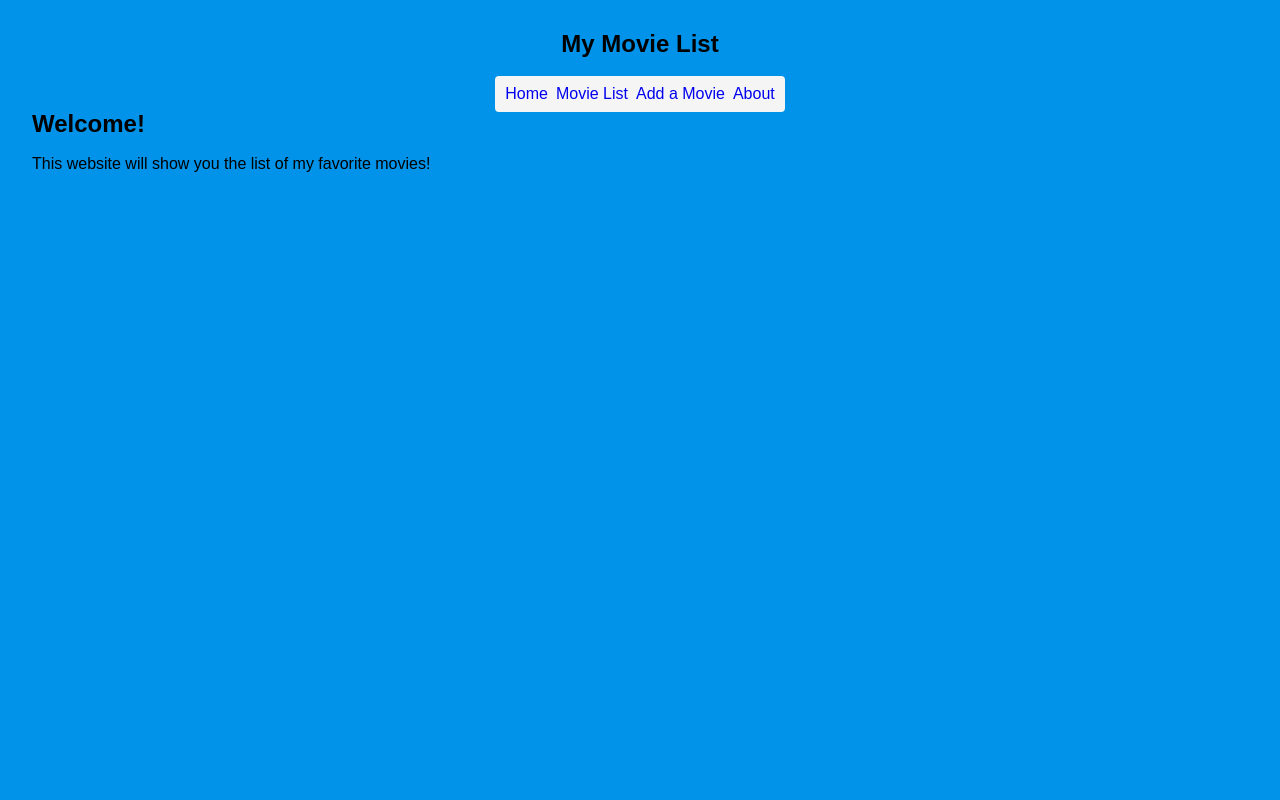
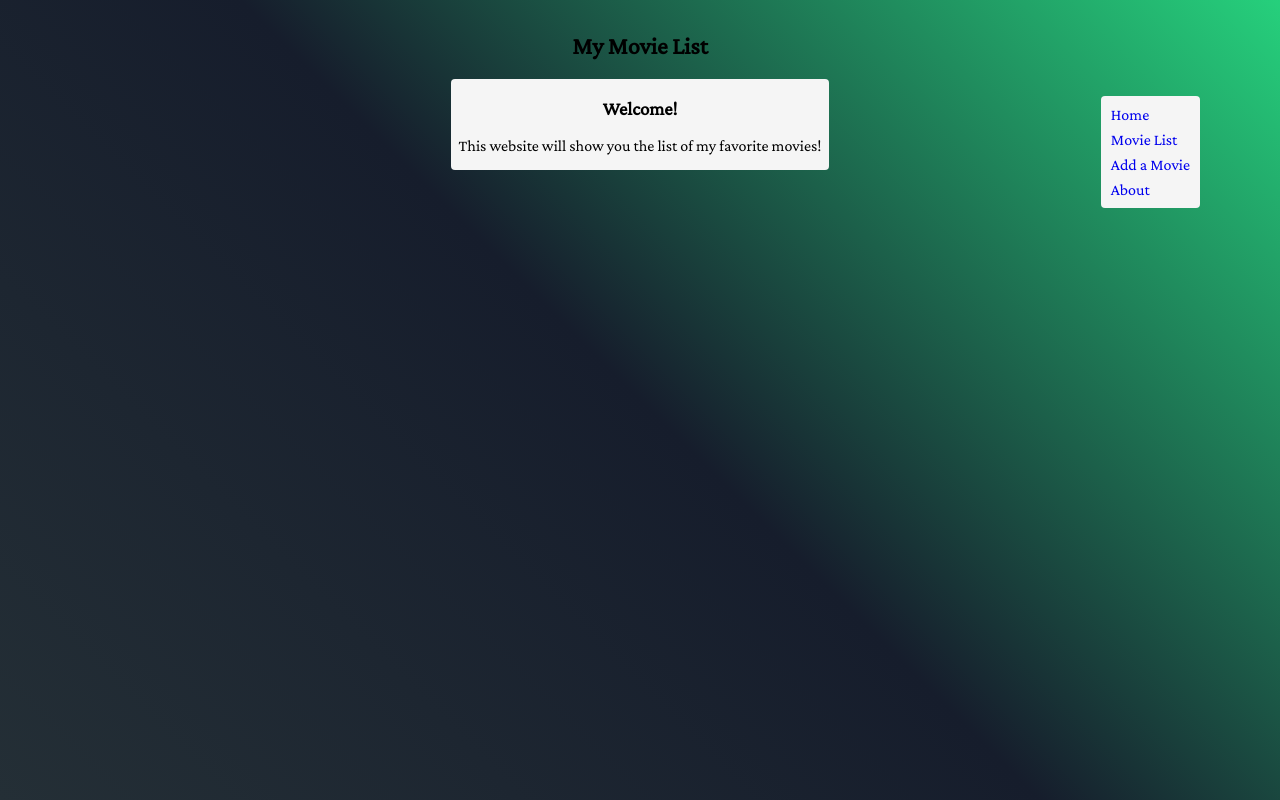
Before and after one commit to irondude14/phase-2-react-project, a React (Create React App) app: page /home in a window 1280 px wide. Built offline with nearby package versions, Linux system fonts and the light colour scheme.

Commit message:
Updated Styles

```diff
--- a/src/App.css
+++ /dev/null
@@ -1,11 +0,0 @@
-header {
-  padding: 2em;
-  background: #fff;
-  display: flex;
-}
-
-.nav {
-  margin: 0;
-  padding: 0.5em;
-  display: flex;
-}
--- a/src/components/Filter.js
+++ b/src/components/Filter.js
@@ -6,13 +6,13 @@ export default function Filter({ setSortBy }) {
   }
 
   return (
-    <>
+    <div className='filter-bar'>
       <label>Sort By: </label>
       <select onChange={handleSort}>
         <option value='none'>None</option>
         <option value='year'>Year</option>
         <option value='title'>Alphabetical</option>
       </select>
-    </>
+    </div>
   );
 }
--- a/src/components/Home.js
+++ b/src/components/Home.js
@@ -2,8 +2,8 @@ import React from 'react';
 
 export default function Home() {
   return (
-    <div>
-      <h2>Welcome!</h2>
+    <div className='home-screen'>
+      <h3>Welcome!</h3>
       <p>This website will show you the list of my favorite movies!</p>
     </div>
   );
--- a/src/components/MovieCard.js
+++ b/src/components/MovieCard.js
@@ -2,6 +2,7 @@ import React, { useState } from 'react';
 
 export default function MovieCard({ movie }) {
   const [showInfo, setShowInfo] = useState(false);
+  const [remove, setRemove] = useState(false);
 
   function handleShowInfo() {
     setShowInfo(!showInfo);
@@ -14,6 +15,7 @@ export default function MovieCard({ movie }) {
         'Content-type': 'application/json',
       },
     });
+    setRemove(!remove);
   }
 
   return (
--- a/src/index.css
+++ b/src/index.css
@@ -1,18 +1,17 @@
+@import url('https://fonts.googleapis.com/css2?family=Crimson+Pro');
+
 body {
   margin: 0;
-  min-height: 100vh;
-  line-height: 1;
-  font-family: 'Poppins', sans-serif;
-  font-size: 1em;
-  background: #0093e9;
+  background: linear-gradient(45deg, #242f36, #161d2c, #26d07c);
+  font-family: 'Crimson Pro', serif;
+  background-repeat: no-repeat;
+  background-attachment: fixed;
 }
 .header {
   padding: 2em;
-  background: #fff;
   display: flex;
   flex-direction: column;
-  height: 1rem;
-  background: #0093e9;
+  height: 0rem;
 }
 
 .header h2 {
@@ -22,12 +21,12 @@ body {
 }
 
 .nav {
-  flex-grow: 1;
   padding: 2px;
-  margin-left: auto;
-  margin-right: auto;
   background: whitesmoke;
   border-radius: 4px;
+  position: fixed;
+  right: 5rem;
+  top: 6rem;
 }
 
 .nav-list {
@@ -35,6 +34,7 @@ body {
   padding: 0.5em;
   display: flex;
   gap: 0.5em;
+  flex-direction: column;
 }
 
 a {
@@ -46,21 +46,13 @@ a:hover {
 }
 
 .movie-list {
-  display: flex;
-  flex-direction: column;
-  padding: 2em;
+  padding: 0em;
 }
 
-.movie-list label {
-  display: flex;
-  margin-left: auto;
-  margin-right: auto;
-}
-
-.movie-list select {
-  display: flex;
-  margin-left: auto;
-  margin-right: auto;
+.filter-bar {
+  position: fixed;
+  right: 5rem;
+  top: 14rem;
 }
 
 .movie-card {
@@ -91,8 +83,8 @@ a:hover {
 }
 
 .submission-form {
-  max-width: 20rem;
-  margin: 2rem auto;
+  max-width: 30rem;
+  margin-top: 1rem;
   margin-left: auto;
   margin-right: auto;
   border-radius: 4px;
@@ -147,7 +139,7 @@ a:hover {
 }
 
 #submitBtn:hover {
-  background: #3498db;
+  background: #161d2c;
 }
 
 #deleteBtn {
@@ -165,5 +157,26 @@ a:hover {
 }
 
 #deleteBtn:hover {
-  background: #3498db;
+  background: #161d2c;
 }
+
+.home-screen {
+  display: flex;
+  flex-direction: column;
+  background: whitesmoke;
+  border-radius: 4px;
+  max-width: 30rem;
+  margin-left: auto;
+  margin-right: auto;
+}
+
+.home-screen h3 {
+  margin-left: auto;
+  margin-right: auto;
+}
+
+.home-screen p {
+  margin-top: auto;
+  margin-left: 0.5rem;
+  margin-right: 0.5rem;
+}
```
